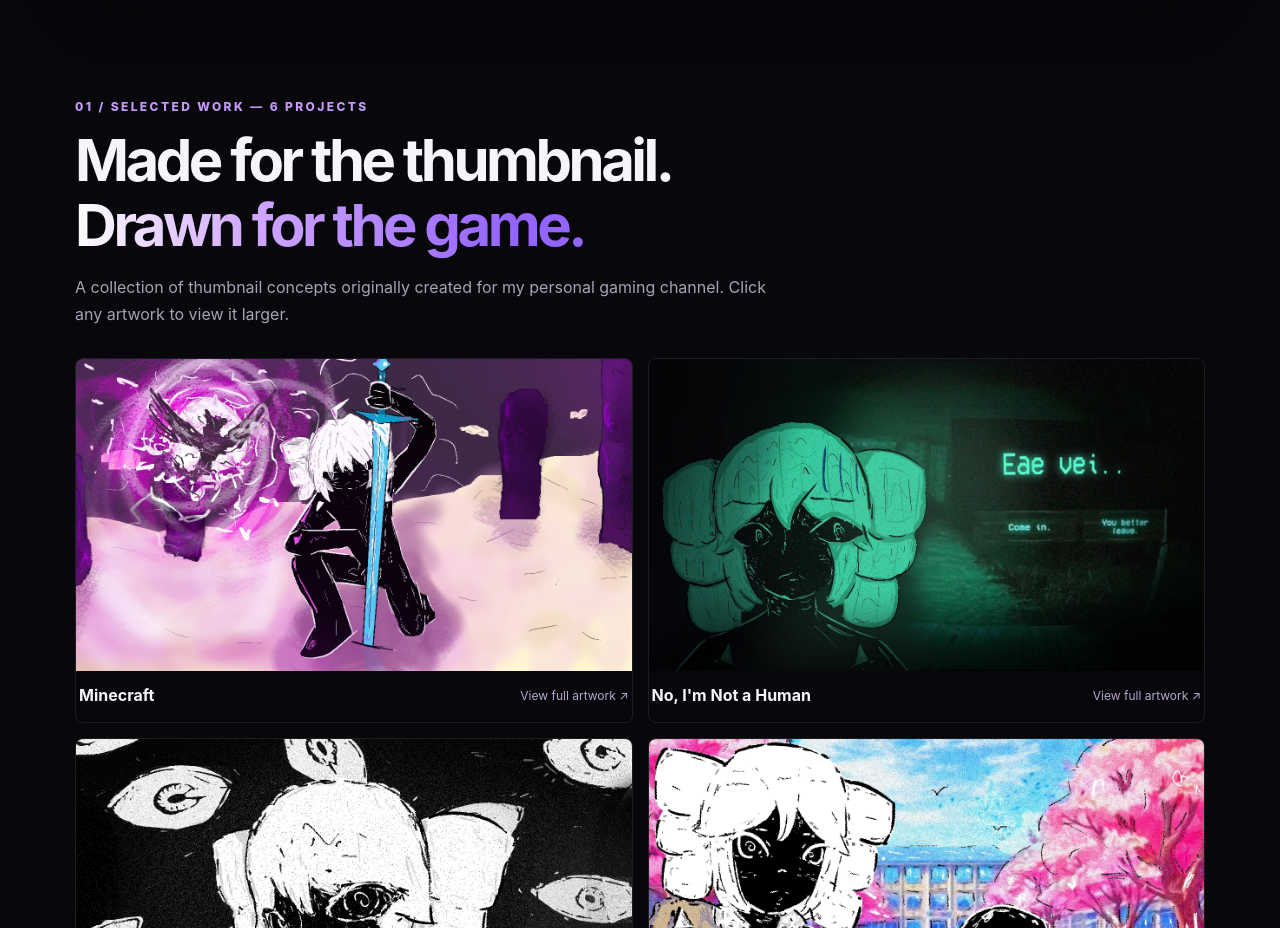
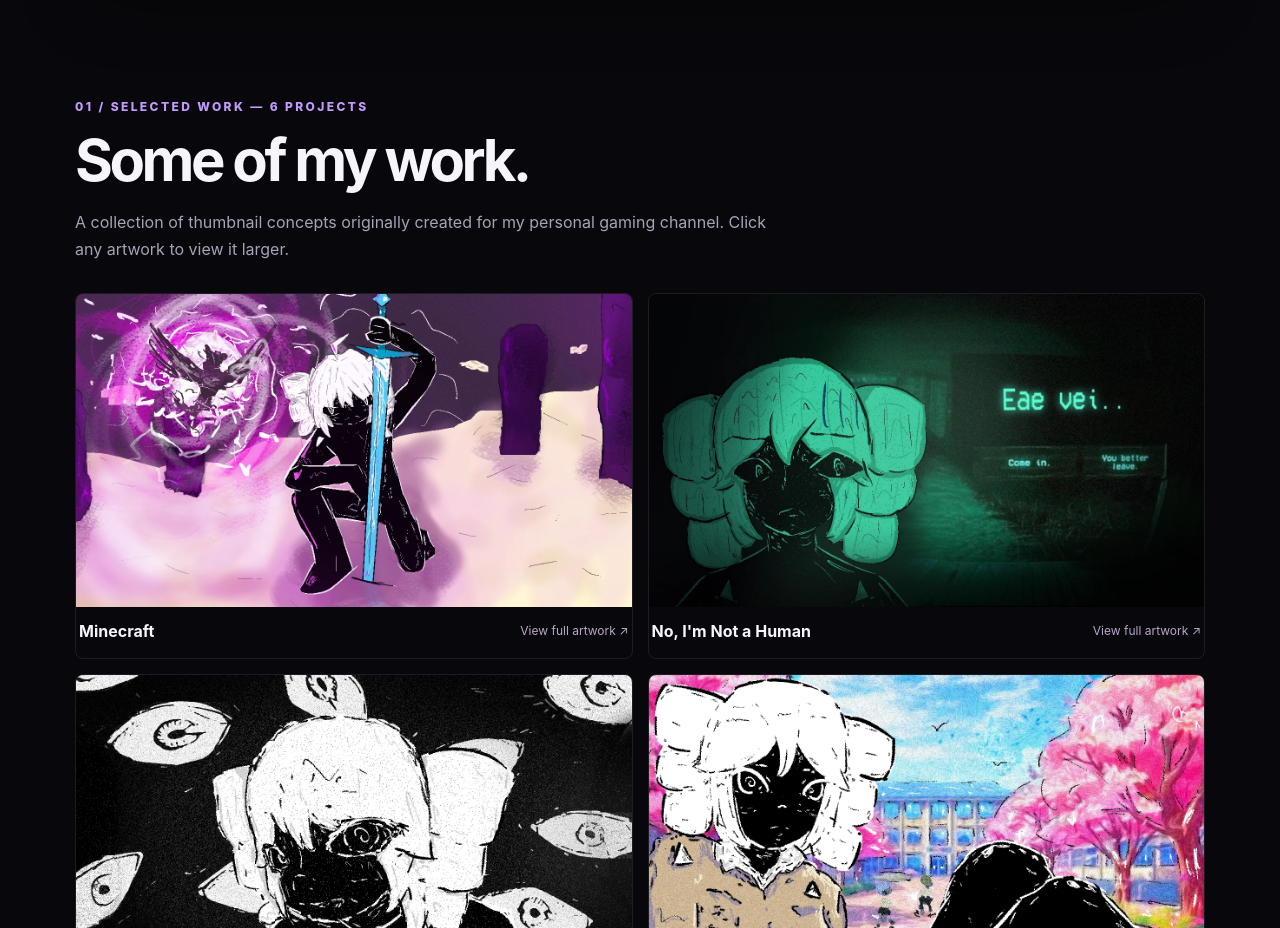
Before and after one commit to munoSaihallo/muno-portfolio, a plain HTML site: page index.html in a window 1280 px wide. Shown: the part 1320-2248 px from the top of the page. Drawn offline with Linux system fonts and the light colour scheme.

Commit message:
Use a natural portfolio gallery heading

```diff
--- a/index.html
+++ b/index.html
@@ -7,7 +7,7 @@
 </style></head><body>
 <header><a class="logo" href="#">m<span>.</span></a><nav><a href="#work">Work</a><a href="#services">What I do</a><a href="#about">About</a><a class="navbtn" href="https://x.com/munoSaihallo" target="_blank" rel="noopener noreferrer">Let's talk ↗</a></nav></header>
 <main class="container"><section class="hero reveal"><div class="pill">✦ MUNO'S PORTFOLIO</div><h1>Thumbnails with<br><span class="gradient">a personality.</span></h1><p>I draw some stuff and make thumbnails. I create custom gaming illustrations with expressive characters, atmospheric details, and a style of their own.</p><div class="actions"><a class="btn" href="#work">Explore my work ↓</a><a class="secondary" href="https://x.com/munoSaihallo" target="_blank" rel="noopener noreferrer">Commissions ↗</a></div><div class="feature"><img src="work-1.webp" alt="Featured Minecraft gaming illustration"><div class="feature-label">MINECRAFT / PERSONAL PROJECT</div></div></section>
-<section class="section" id="work"><div class="kicker">01 / SELECTED WORK — 6 PROJECTS</div><h2>Made for the thumbnail.<br><span class="gradient">Drawn for the game.</span></h2><p class="lead">A collection of thumbnail concepts originally created for my personal gaming channel. Click any artwork to view it larger.</p><div class="grid" id="gallery"></div></section>
+<section class="section" id="work"><div class="kicker">01 / SELECTED WORK — 6 PROJECTS</div><h2>Some of my work.</h2><p class="lead">A collection of thumbnail concepts originally created for my personal gaming channel. Click any artwork to view it larger.</p><div class="grid" id="gallery"></div></section>
 <section class="section offer" id="services"><div class="kicker">02 / COMMISSIONS</div><div class="offer-layout"><div><h2>Your video.<br><span class="gradient">My illustration.</span></h2><p class="lead">I make custom illustrated thumbnails for gaming creators. Tell me what you're making, the game it's about, and the vibe you're going for.</p><a class="btn" href="https://x.com/munoSaihallo" target="_blank" rel="noopener noreferrer">Commission a thumbnail ↗</a></div><div class="offer-note"><div class="note-label">WHAT I WORK ON</div><p>✳ Hand-drawn characters</p><p>✳ Game-inspired compositions</p><p>✳ Color, lighting & atmosphere</p><div class="note-foot">Built around your video — not a one-size-fits-all template.</div></div></div></section>
 <section class="section" id="about"><div class="kicker">03 / THE ARTIST</div><h2>Yo, I'm muno!</h2><p class="lead">I'm a digital artist who loves video games and bringing ideas to life through drawing.</p><p class="lead">I create illustrated gaming thumbnails that capture the unique vibe of each game.</p><p class="lead">Most of the artwork you see here started as personal projects for my own gaming YouTube channel.</p></section>
 <section class="contact"><div class="kicker">GOT A VIDEO IN MIND?</div><h2>Like my work?<br><span class="gradient">Let's work together.</span></h2><p>Send me your idea on X. Tell me the game, your video concept, and what you have in mind for the thumbnail.</p><a class="btn" href="https://x.com/munoSaihallo" target="_blank" rel="noopener noreferrer">Commission a thumbnail ↗</a></section></main>
```
